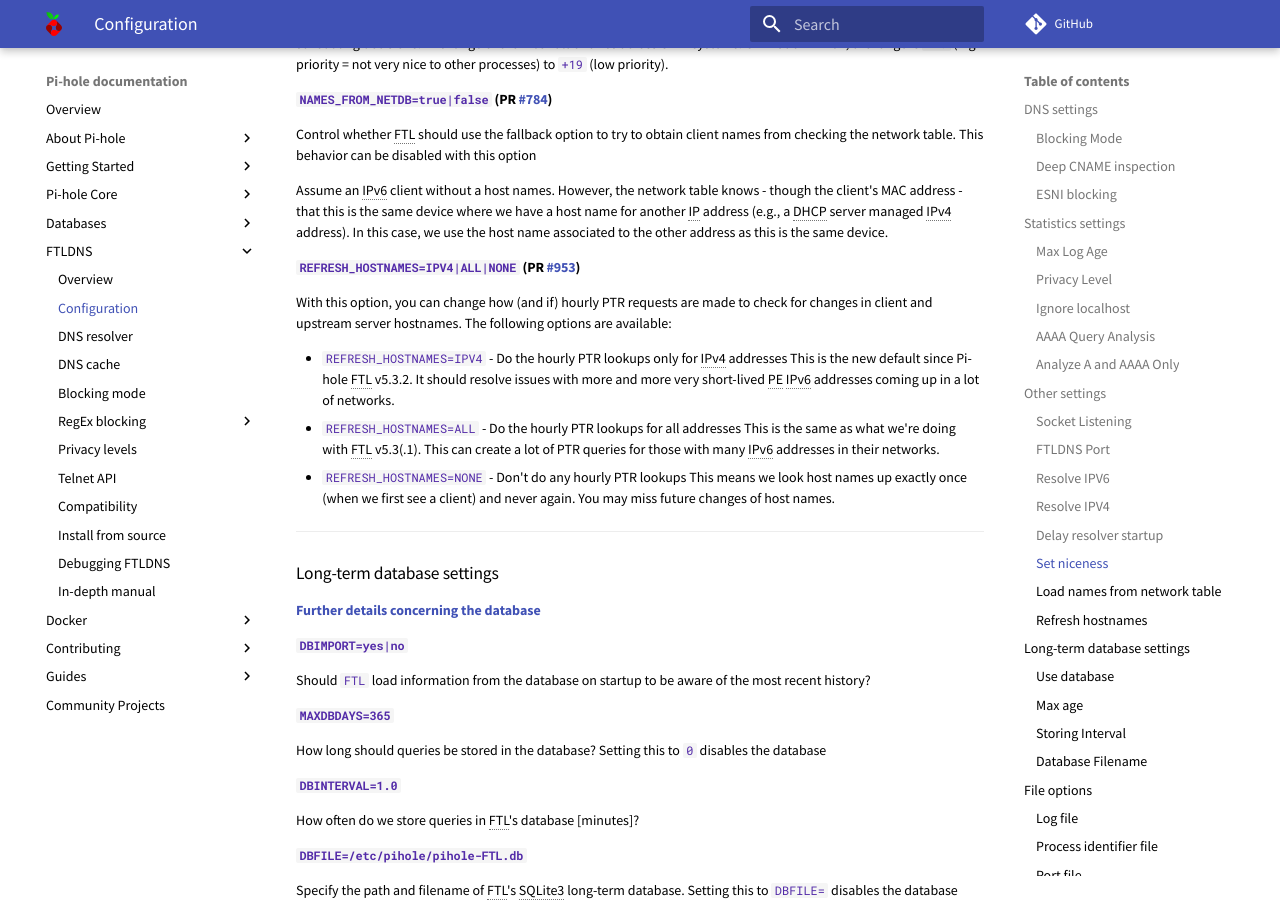
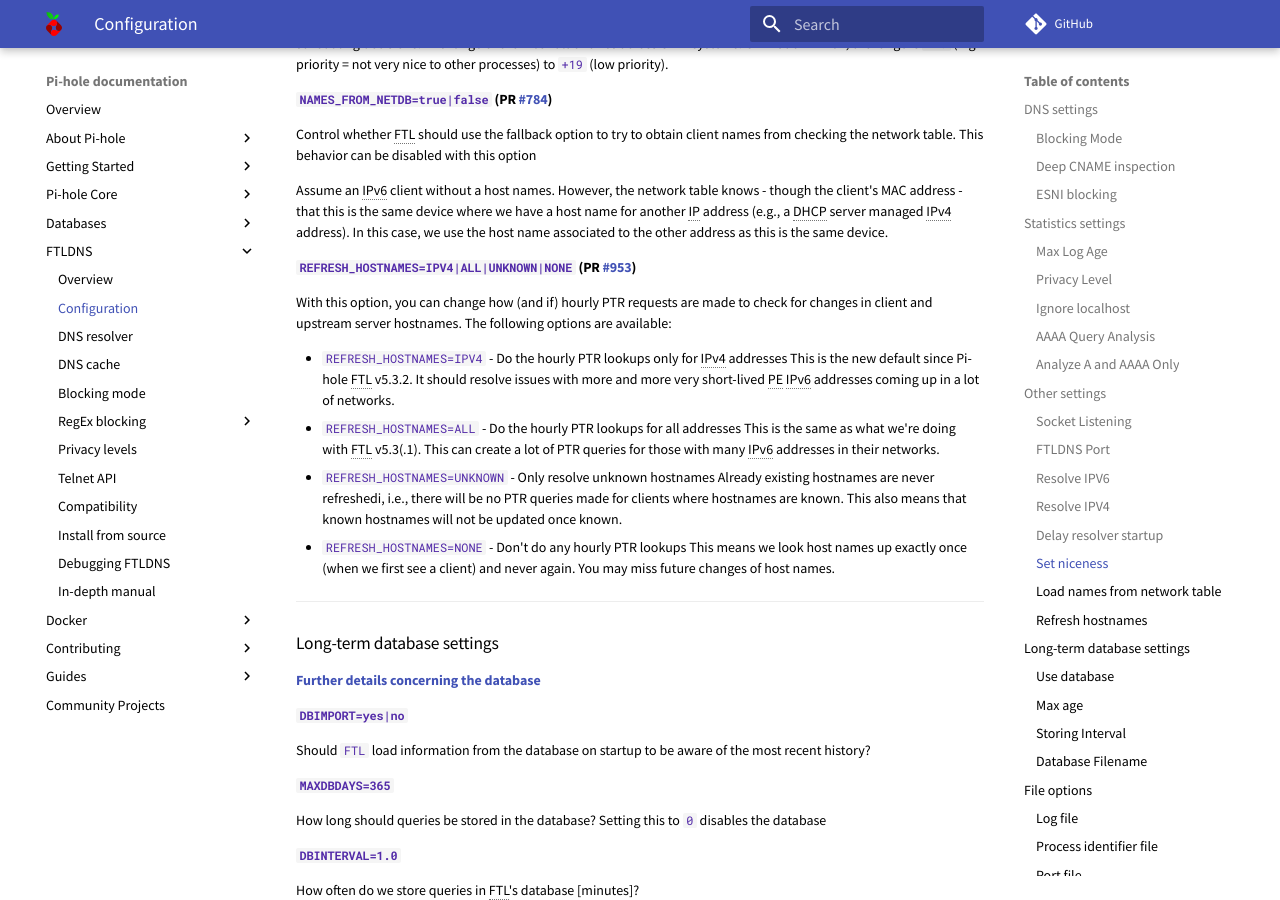
Before and after one commit to pi-hole/docs, an MkDocs documentation site: the page built from docs/ftldns/configfile.md, in a window 1280 px wide and 900 px high, scrolled down 1747 px. Built offline with MkDocs 1.6.1 and Material for MkDocs 9.7.7, drawn with Linux system fonts in a browser that asks for light colours; comment, search, counter and statistics services are not loaded.

Commit message:
Add REFRESH_HOSTNAMES=UNKNOWN documentation
Signed-off-by: DL6ER <dl6er@dl6er.de>

```diff
--- a/docs/ftldns/configfile.md
+++ b/docs/ftldns/configfile.md
@@ -93,7 +93,7 @@ host name for another IP address (e.g., a DHCP server managed IPv4 address). In
 this case, we use the host name associated to the other address as this is the
 same device.
 
-#### `REFRESH_HOSTNAMES=IPV4|ALL|NONE` (PR [#953](https://github.com/pi-hole/FTL/pull/953)) {#refresh_hostnames data-toc-label='Refresh hostnames'}
+#### `REFRESH_HOSTNAMES=IPV4|ALL|UNKNOWN|NONE` (PR [#953](https://github.com/pi-hole/FTL/pull/953)) {#refresh_hostnames data-toc-label='Refresh hostnames'}
 
 With this option, you can change how (and if) hourly PTR requests are made to check for changes in client and upstream server hostnames. The following options are available:
 
@@ -101,6 +101,8 @@ With this option, you can change how (and if) hourly PTR requests are made to ch
    This is the new default since Pi-hole FTL v5.3.2. It should resolve issues with more and more very short-lived PE IPv6 addresses coming up in a lot of networks.
 - `REFRESH_HOSTNAMES=ALL` - Do the hourly PTR lookups for all addresses
    This is the same as what we're doing with FTL v5.3(.1). This can create a lot of PTR queries for those with many IPv6 addresses in their networks.
+- `REFRESH_HOSTNAMES=UNKNOWN` - Only resolve unknown hostnames
+   Already existing hostnames are never refreshedi, i.e., there will be no PTR queries made for clients where hostnames are known. This also means that known hostnames will not be updated once known.
 - `REFRESH_HOSTNAMES=NONE` - Don't do any hourly PTR lookups
    This means we look host names up exactly once (when we first see a client) and never again. You may miss future changes of host names.
 
```
